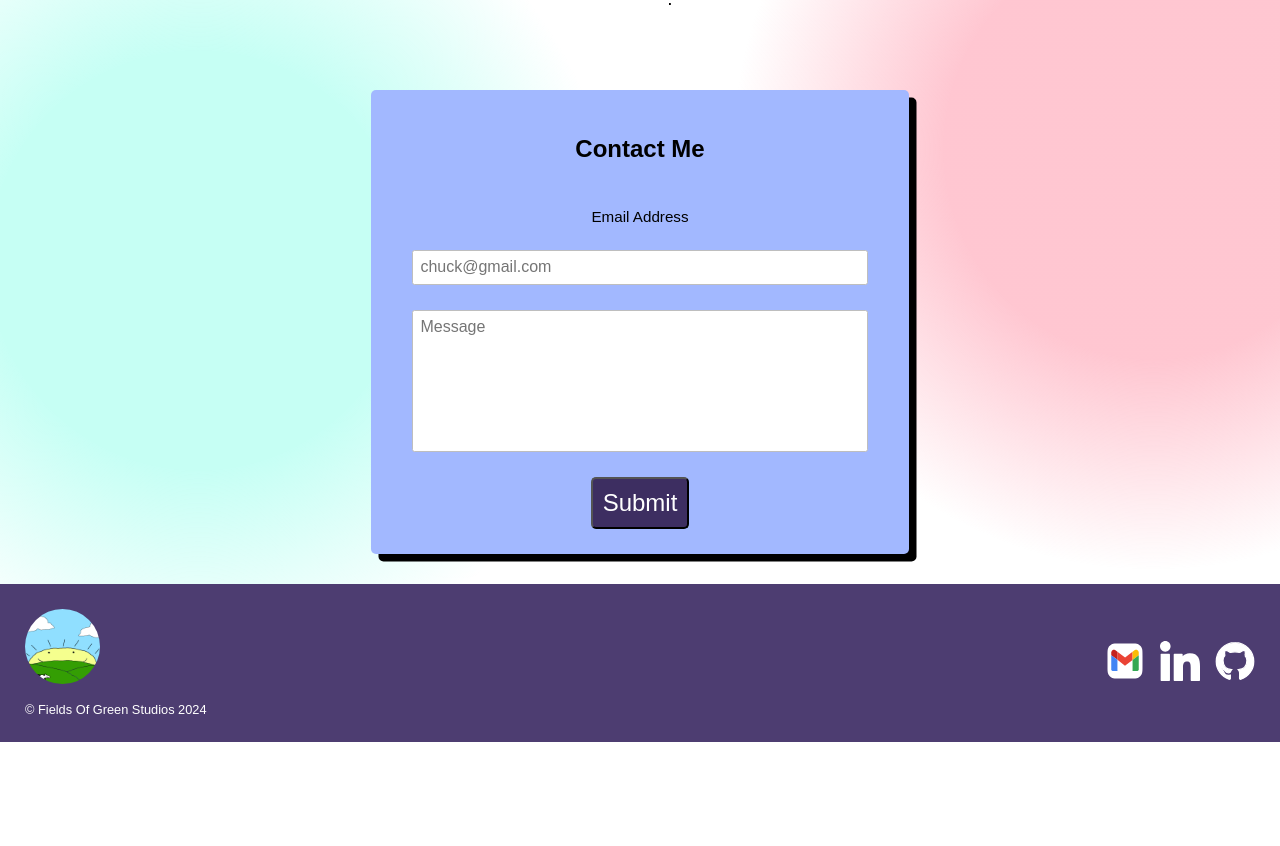
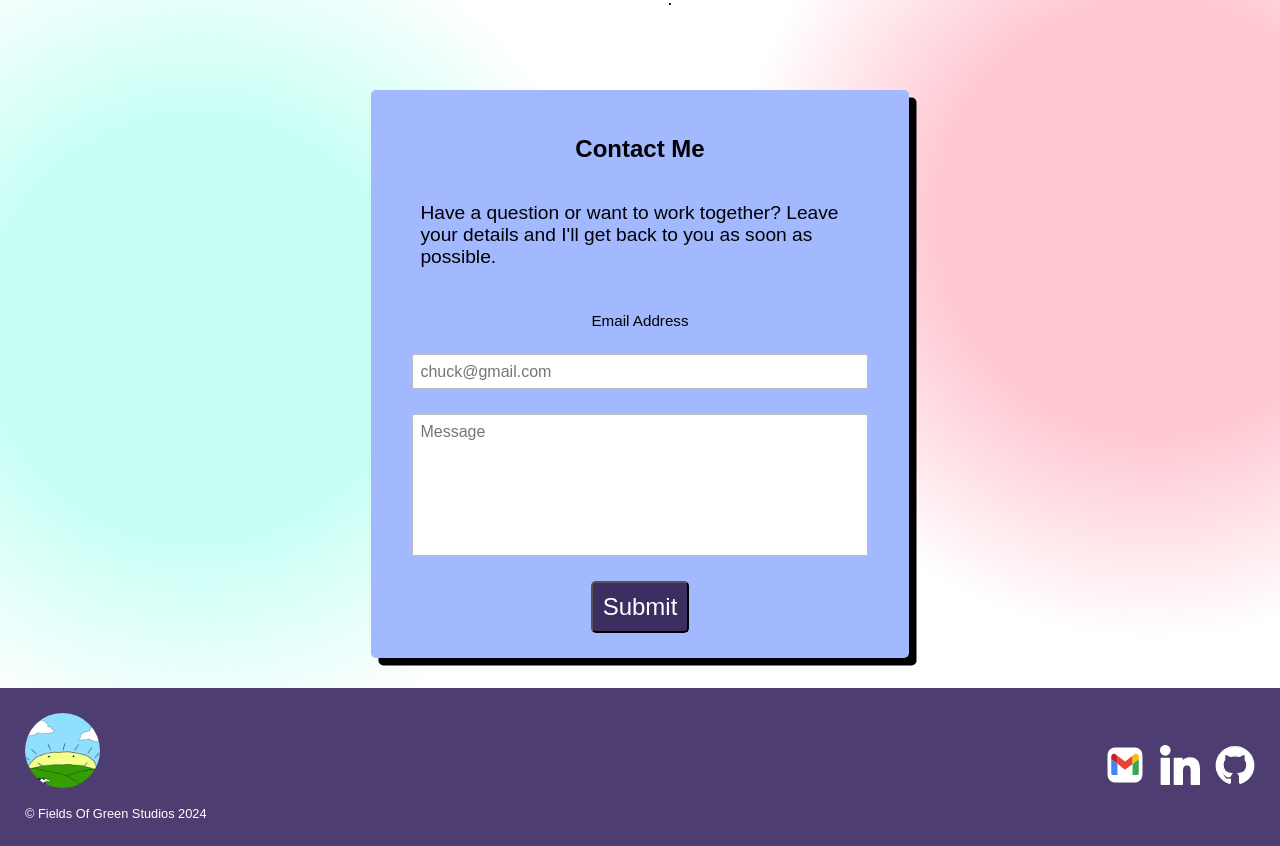
Before and after one commit to landaverdend/portfolio-site, a React (Vite) app: page /ResumeView in a window 1280 px wide. Shown: the part 1910-2756 px from the top of the page. Before the commit the page ends 2652 px from the top, so only its background shows below. Built offline with nearby package versions, Linux system fonts and the light colour scheme.

Commit message:
adding some more text to contact form.

```diff
--- a/src/views/resumeView/contact/ContactContainer.tsx
+++ b/src/views/resumeView/contact/ContactContainer.tsx
@@ -6,7 +6,11 @@ export default function ContactContainer() {
 
   return (
     <form className="contact-form-container" onSubmit={handleSubmit}>
-      <h1>Contact Me</h1>
+      <div className="header-info">
+        <h1>Contact Me</h1>
+
+        <p>Have a question or want to work together? Leave your details and I'll get back to you as soon as possible.</p>
+      </div>
 
       <label htmlFor="email">Email Address</label>
       <ValidationError prefix="Email" field="email" errors={state.errors} />
--- a/src/views/resumeView/contact/contact-container.css
+++ b/src/views/resumeView/contact/contact-container.css
@@ -14,8 +14,15 @@
 
   width: 40%;
 
-  h1 {
-    font-size: 1.5rem;
+  .header-info {
+    width: 90%;
+    display: flex;
+    flex-direction: column;
+    align-items: center;
+
+    h1 {
+      font-size: 1.5rem;
+    }
   }
 
   label {
@@ -63,7 +70,6 @@
 }
 
 @media (max-width: 576px) {
-
   .contact-form-container {
     width: 80vw;
   }
```
